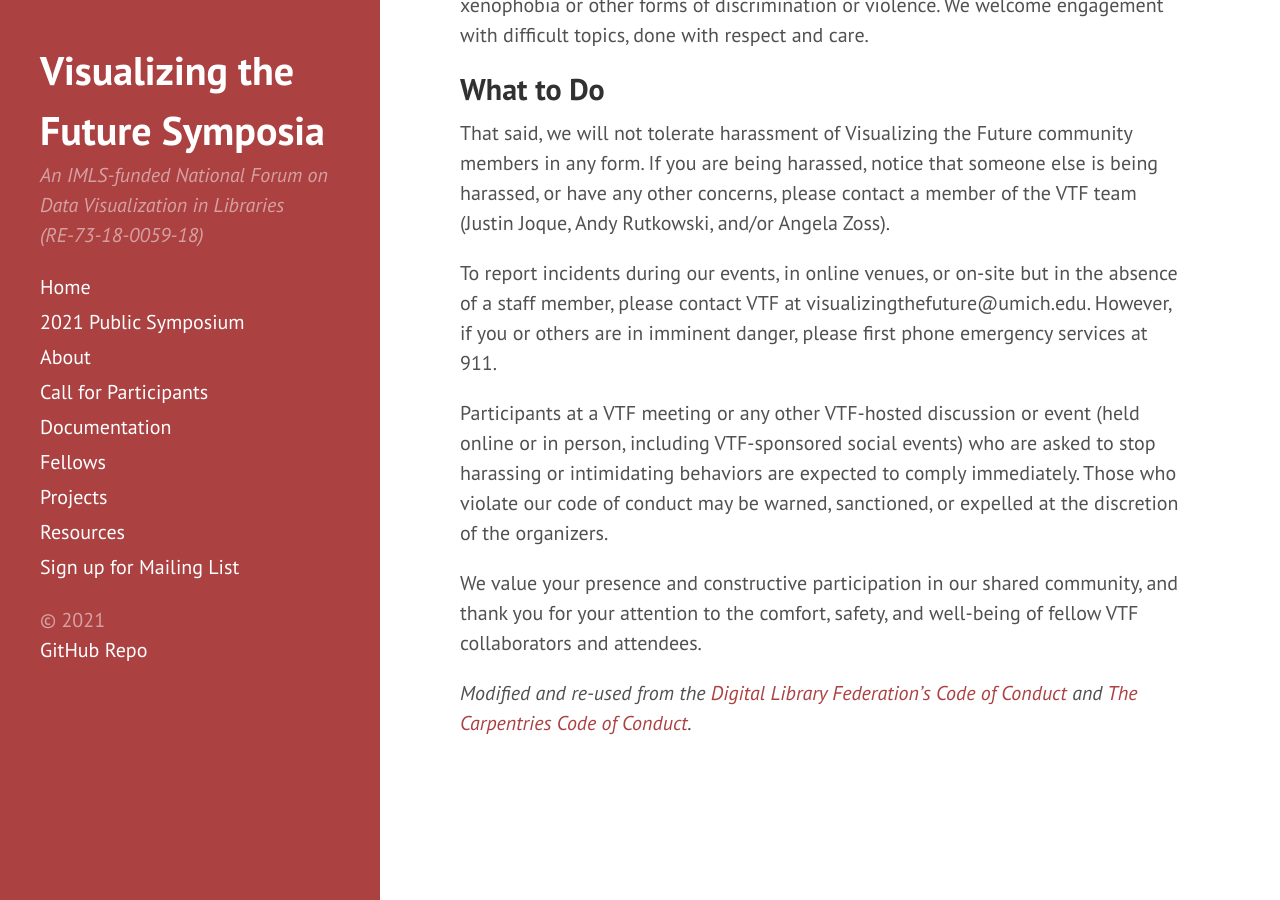
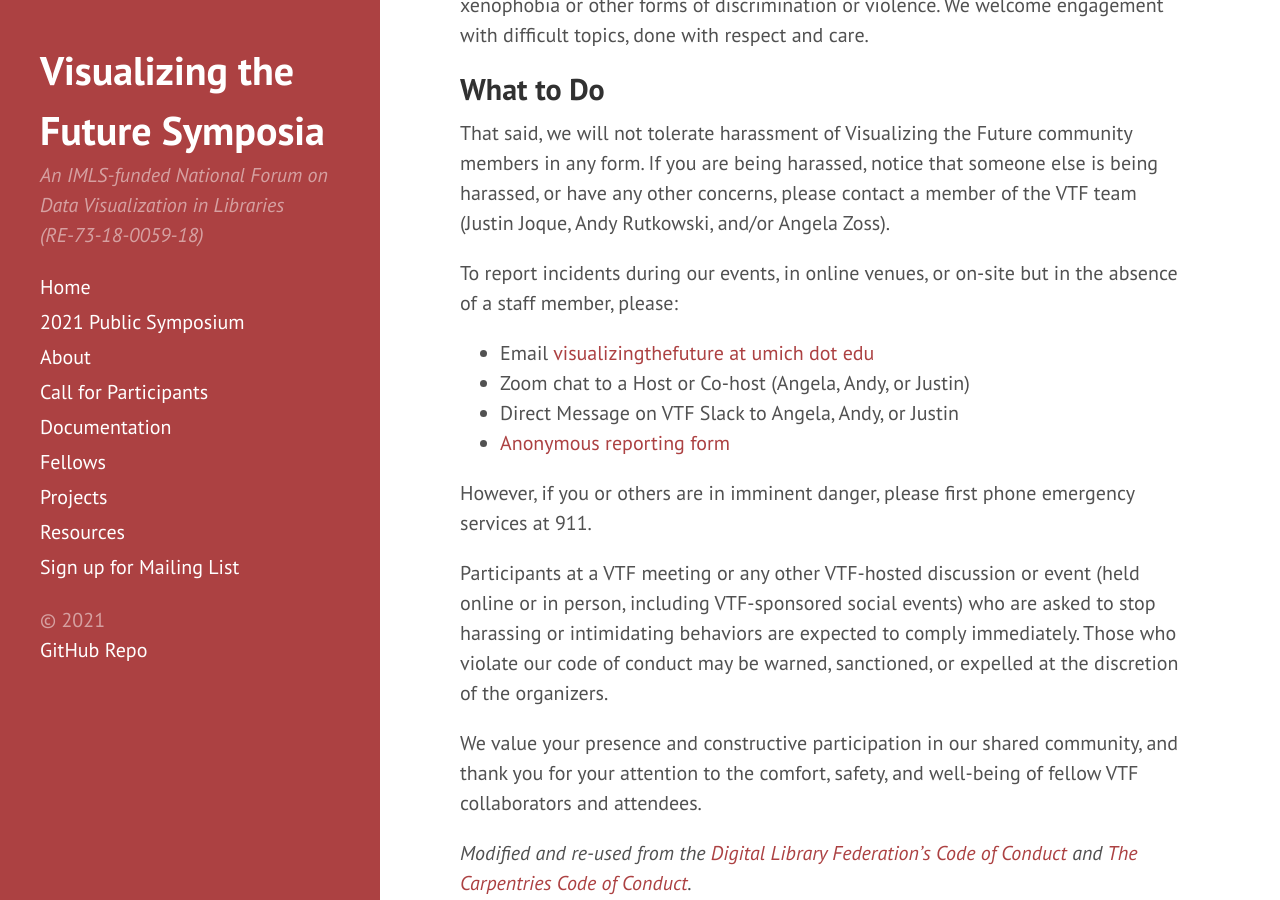
Before and after one commit to visualizingthefuture/visualizingthefuture.github.io, a Jekyll site: the page built from _symposium/code-of-conduct.md, in a window 1280 px wide and 900 px high, scrolled down 2035 px. Built offline with Jekyll 4.4.1, drawn with Linux system fonts in a browser that asks for light colours.

Commit message:
updating contact methods

```diff
--- a/_symposium/code-of-conduct.md
+++ b/_symposium/code-of-conduct.md
@@ -54,7 +54,14 @@ Sexual, discriminatory, or potentially triggering language and imagery is genera
 
 That said, we will not tolerate harassment of Visualizing the Future community members in any form. If you are being harassed, notice that someone else is being harassed, or have any other concerns, please contact a member of the VTF team (Justin Joque, Andy Rutkowski, and/or Angela Zoss).
 
-To report incidents during our events, in online venues, or on-site but in the absence of a staff member, please contact VTF at visualizingthefuture@umich.edu. However, if you or others are in imminent danger, please first phone emergency services at 911.
+To report incidents during our events, in online venues, or on-site but in the absence of a staff member, please:
+
+* Email [visualizingthefuture at umich dot edu](mailto:visualizingthefuture@umich.edu)
+* Zoom chat to a Host or Co-host (Angela, Andy, or Justin)
+* Direct Message on VTF Slack to Angela, Andy, or Justin
+* [Anonymous reporting form](https://forms.gle/RE5gsSJVFtFqJUz38)
+
+However, if you or others are in imminent danger, please first phone emergency services at 911.
 
 Participants at a VTF meeting or any other VTF-hosted discussion or event (held online or in person, including VTF-sponsored social events) who are asked to stop harassing or intimidating behaviors are expected to comply immediately. Those who violate our code of conduct may be warned, sanctioned, or expelled at the discretion of the organizers.
 
```
